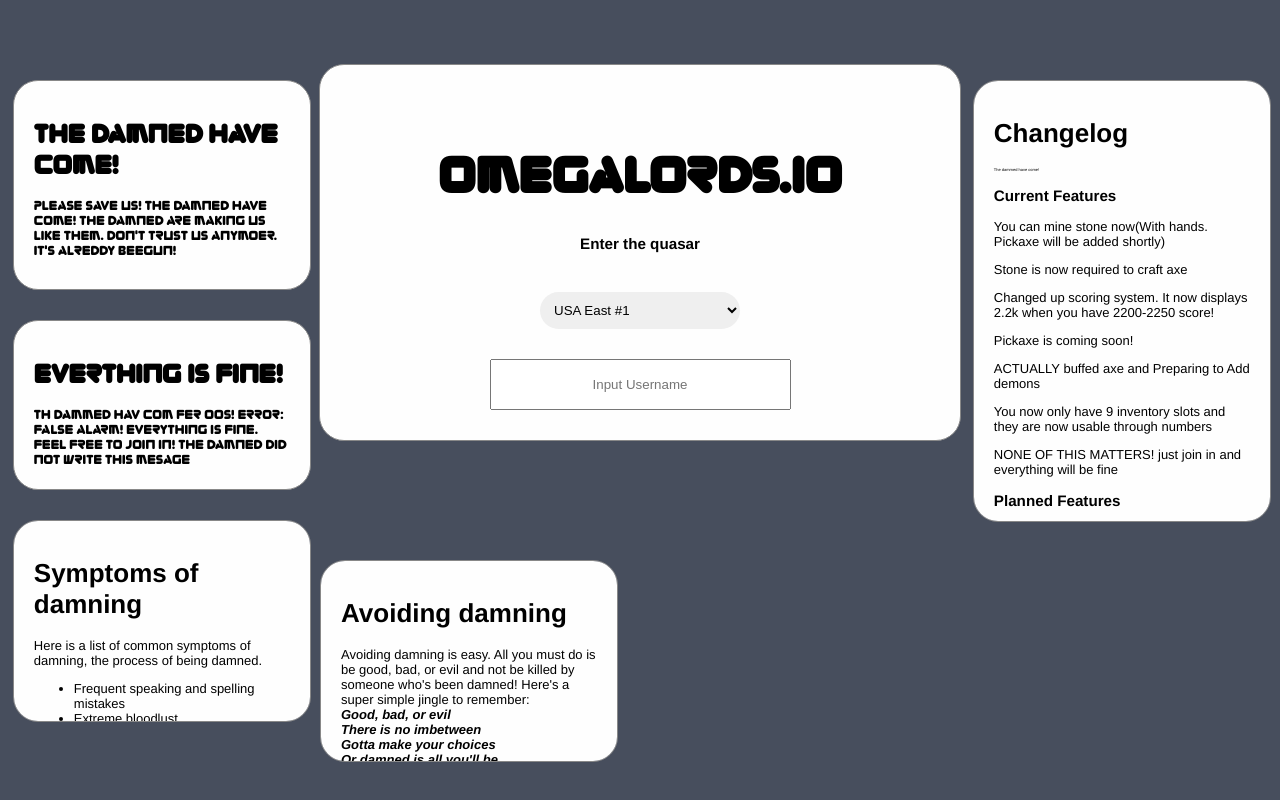
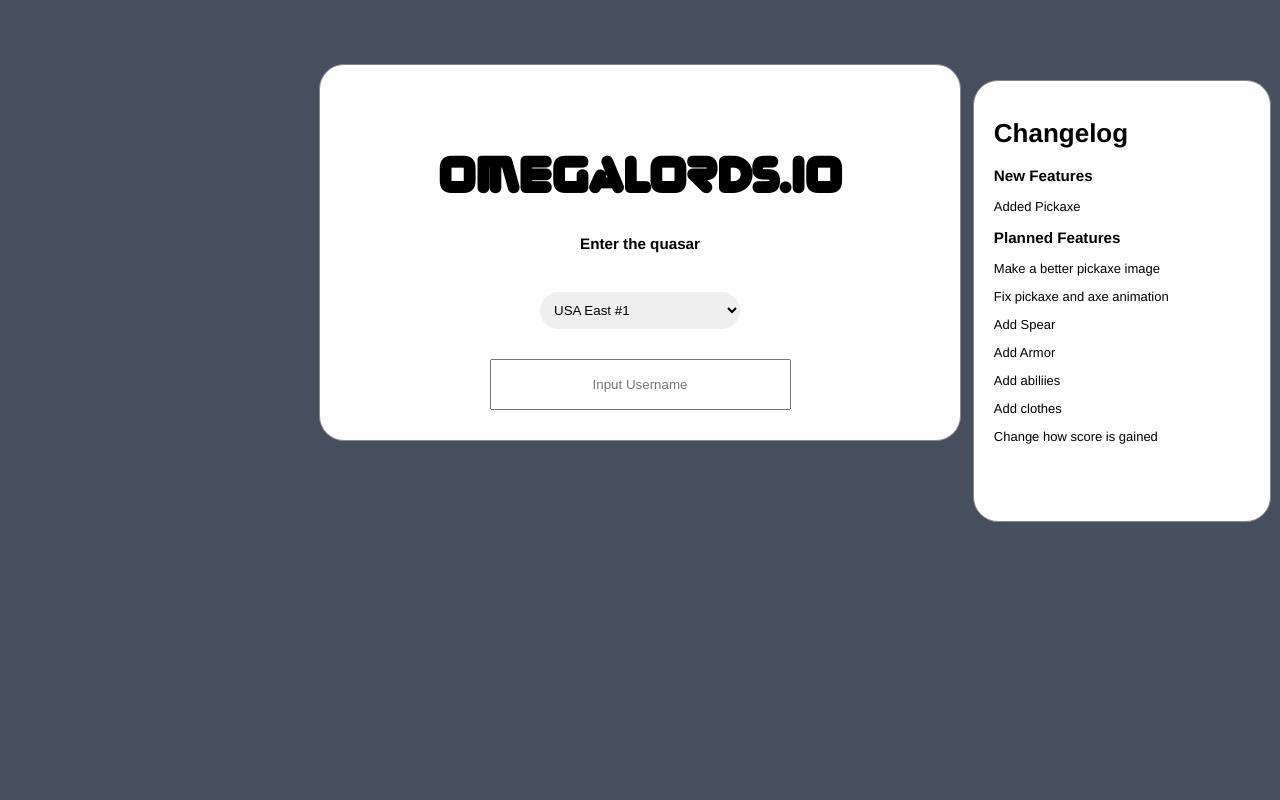
Before and after one commit to King-Knight-Mare/omegalordsio, a website: page client/index.html in a window 1280 px wide. Drawn offline with nearby package versions, Linux system fonts and the light colour scheme; no server answers.

Commit message:
Added Pickaxe

```diff
--- a/client/css/style.css
+++ b/client/css/style.css
@@ -33,56 +33,6 @@ body {
     border: 1px solid #888;
     width: 20%; /* Could be more or less, depending on screen size */
   height:50%;
-    overflow:auto;
-}
-#helpus {
-  padding: 20px;
-  position:absolute;
-  left:1%;
-  top:10%;
-	border-radius: 25px;
-	background-color: #fefefe;
-    border: 1px solid #888;
-    width: 20%; /* Could be more or less, depending on screen size */
-  height:21%;
-    font-family:'Zorque';
-    overflow:hidden;
-}
-#werebeggingyou {
-  padding: 20px;
-  position:absolute;
-  left:1%;
-  top:40%;
-	border-radius: 25px;
-	background-color: #fefefe;
-    border: 1px solid #888;
-    width: 20%; /* Could be more or less, depending on screen size */
-  height:16%;
-    font-family:'Zorque';
-    overflow:hidden;
-}
-#symptoms {
-    padding: 20px;
-    position:absolute;
-    left:1%;
-    top:65%;
-    border-radius: 25px;
-    background-color: #fefefe;
-    border: 1px solid #888;
-    width: 20%; /* Could be more or less, depending on screen size */
-    height: 20%;
-    overflow:auto;
-}
-#avoidance {
-    padding: 20px;
-    position:absolute;
-    left:25%;
-    top:70%;
-    border-radius: 25px;
-    background-color: #fefefe;
-    border: 1px solid #888;
-    width: 20%; /* Could be more or less, depending on screen size */
-    height: 20%;
     overflow:auto;
 }
 #title {
--- a/client/index.html
+++ b/client/index.html
@@ -30,48 +30,7 @@
             </form>
             <div id="changelog">
                 <h1>Changelog</h1>
-                <p style='font-size:4px'>
-                    The dammed have come!
-                </p>
             </div>
-            <div id="helpus">
-                <h1>THE DAmNEd hAvE COME!</h1>
-                <p>
-                    pLEAsE sAvE Us! thE dAmnEd hAvE cOmE! The damned are making us like them. Don't trust us anymoer. It's alreddy beegun!
-                </p>
-            </div>
-            <div id="werebeggingyou">
-                <h1>Everthing is fine!</h1>
-                <p>
-                    Th dammed hav com fer oos! ERROR: False alarm! Everything is fine. Feel free to join in! THE DAMNED DID NOT WRITE THIS MESAGE
-                </p>
-            </div>
-            <div id="symptoms">
-                <h1>Symptoms of damning</h1>
-                <p>
-                    Here is a list of common symptoms of damning, the process of being damned.
-                    <ul>
-                        <li>Frequent speaking and spelling mistakes</li>
-                        <li>Extreme bloodlust</li>
-                        <li>Paranoia</li>
-                        <li>Drowsiness</li>
-                    </ul>
-                    One thing to note, however, is that once you've been fully damned, all of these symptoms. Once you are damned, you will be unable to control your bloodlust
-                </p>
-            </div>
-          <div id='avoidance'>
-              <h1>
-                Avoiding damning
-            </h1>
-              <p>
-                Avoiding damning is easy. All you must do is be good, bad, or evil and not be killed by someone who's been damned!
-                Here's a super simple jingle to remember: <br>
-                <b><i>Good, bad, or evil <br>
-                There is no imbetween<br>
-                Gotta make your choices<br>
-                Or damned is all you'll be</i></b>
-            </p>
-          </div>
         </div>
 
         <div class="modal" id="loadingScreen">
--- a/client/js/changelog.js
+++ b/client/js/changelog.js
@@ -1,15 +1,10 @@
 var changelog = {
     Updates: [
-        'You can mine stone now(With hands. Pickaxe will be added shortly)',
-        'Stone is now required to craft axe',
-        'Changed up scoring system. It now displays 2.2k when you have 2200-2250 score!',
-        'Pickaxe is coming soon!',
-        'ACTUALLY buffed axe and Preparing to Add demons',
-        'You now only have 9 inventory slots and they are now usable through numbers',
-        'NONE OF THIS MATTERS! just join in and everything will be fine'
+        'Added Pickaxe'
     ],
     Plans: [
-        'Add Pickaxe',
+        'Make a better pickaxe image',
+        'Fix pickaxe and axe animation',
         'Add Spear',
         'Add Armor',
         'Add abiliies',
--- a/client/js/game.js
+++ b/client/js/game.js
@@ -9,7 +9,7 @@ var canvas = document.getElementById('canvas');
 var m = document.getElementById('m');
 var clog = document.getElementById('changelog')
 var ut = document.createElement('h3')
-ut.textContent = "Current Features"
+ut.textContent = "New Features"
 clog.appendChild(ut)
 for(var i = 0; i < changelog.Updates.length; i++){
     var c = document.createElement('p')
@@ -39,6 +39,7 @@ let createImage = (src, extention) => {
 }
 createImage('tree1', 'png')
 createImage('axe',  'png')
+createImage('pickaxe',  'png')
 createImage('stone', 'png')
 Img.rbullet.src = '/client/img/rbullet.png'
 Img.bbullet.src = '/client/img/bbullet.png'
@@ -500,7 +501,6 @@ var init = function(name) {
                 ctx.lineWidth = 0.5
                 ctx.strokeStyle = 'black'
                 ctx.font  = '10px Arial'
-                let craft = playa.craftables[0]
                 playa.craftables.forEach((craft, i) => {
                     switch(craft){
                         case 'Axe' :
@@ -519,6 +519,24 @@ var init = function(name) {
                             ctx.rotate(Math.PI/180 * 45)
                             ctx.drawImage(Img['axe'], 0 - 27.5, 0 - 27.5, 55, 55)
                             ctx.restore()
+                            break;
+                        case 'Pickaxe' :
+                            ctx.globalAlpha = 0.875
+                            ctx.lineWidth = 2
+                            ctx.fillStyle = 'black'
+                            ctx.beginPath()
+                            ctx.rect(90 + (i % 2 == 1 ? 80 : 0), 90 + (Math.floor(i / 2) * 80), 60, 60)
+                            ctx.stroke()
+                            ctx.globalAlpha = 0.5
+                            ctx.beginPath()
+                            ctx.fillRect(90 + (i % 2 == 1 ? 80 : 0), 90 + (Math.floor(i / 2) * 80), 60, 60)
+                            ctx.globalAlpha = 1
+                            ctx.save()
+                            ctx.translate(90 + (i % 2 == 1 ? 80 : 0) + 30, 90 + (Math.floor(i / 2) * 80) + 30 + 5)
+                            ctx.rotate(Math.PI/180 * 45)
+                            ctx.drawImage(Img['pickaxe'], 0 - 27.5, 0 - 27.5, 55, 55)
+                            ctx.restore()
+                            break;
                     }
                 })
                 Players.forEach(function(player) {
@@ -585,6 +603,12 @@ var init = function(name) {
                         ctx.rotate(Math.PI/ 180 * 45)
                         ctx.drawImage(Img['axe'], 0 - 40, 0 - 40, 80 , 80 )
                         ctx.restore()
+                    }else if(slot.type == 'Pickaxe') {
+                        ctx.save()
+                        ctx.translate((canvas.width)/10 + (canvas.width)/10 * i , canvas.height - 100 + 7)
+                        ctx.rotate(Math.PI/ 180 * 45)
+                        ctx.drawImage(Img['pickaxe'], 0 - 40, 0 - 40, 80 , 80 )
+                        ctx.restore()
                     }else if(slot.type == 'stone'){
                         ctx.save()
                         ctx.translate((canvas.width)/10 + (canvas.width)/10 * i , canvas.height - 100)
```
Also changed, not shown: Entity.js (+15 -0 lines).
